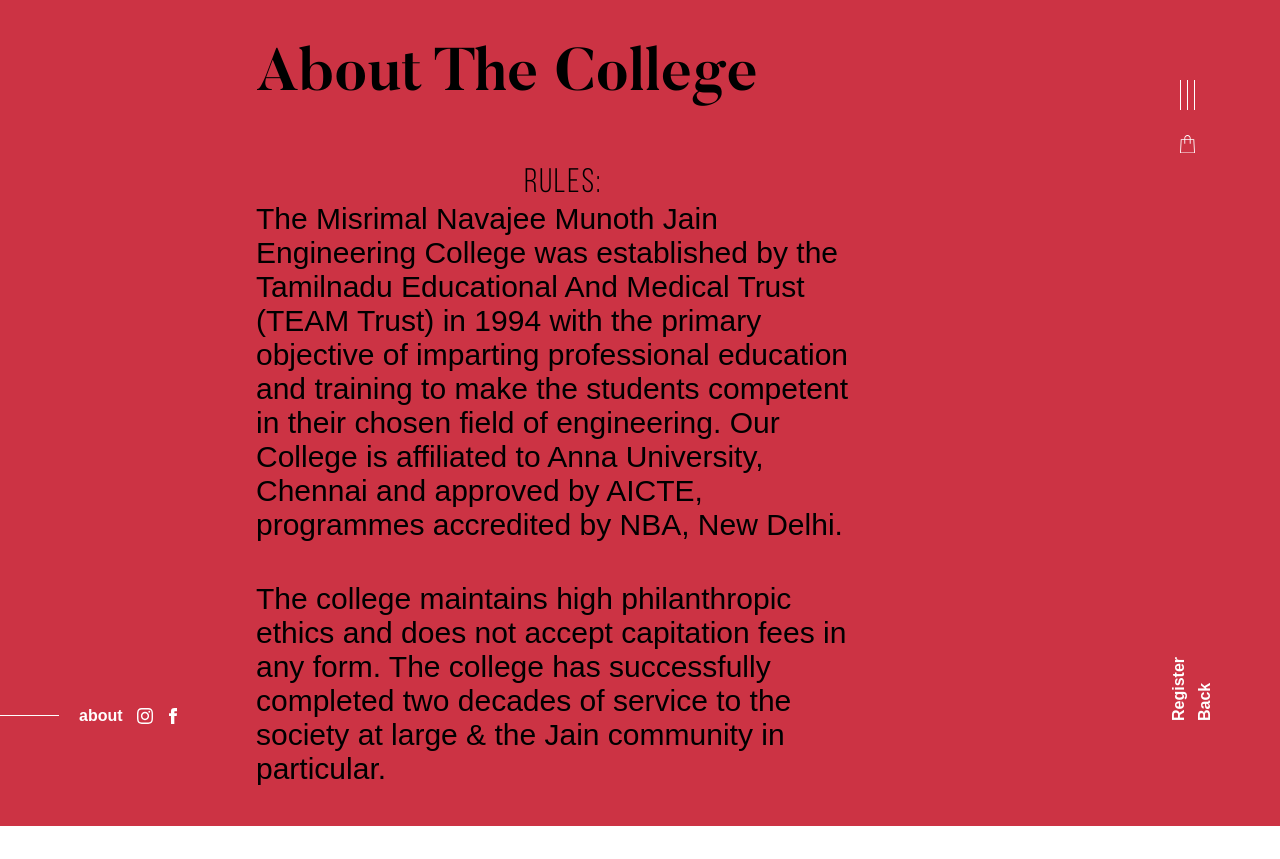
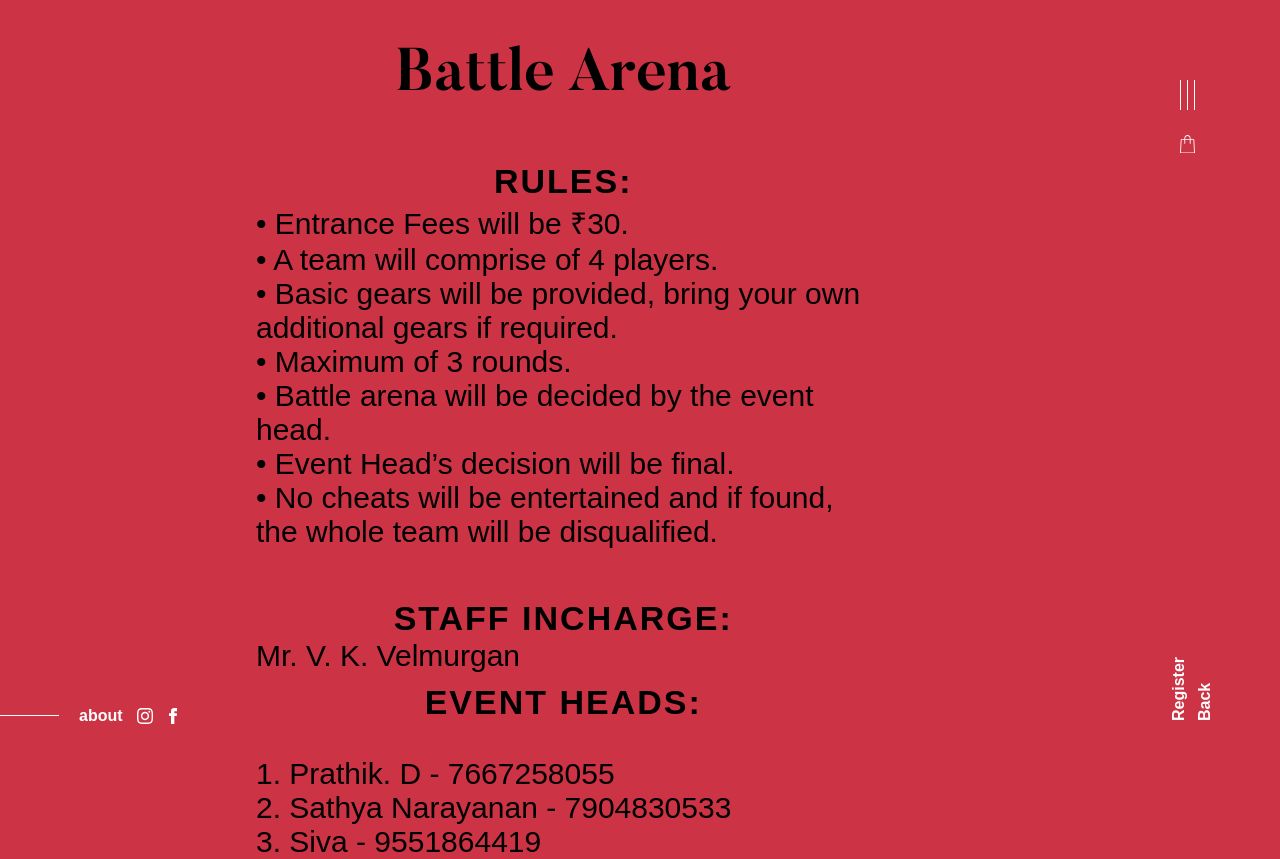
Before and after one commit to arihant927/final, a plain HTML site: page fashion/commissioned/04-tatler.html in a window 1280 px wide. Before the commit the page ends 826 px from the top, so only its background shows below. Drawn offline with Linux system fonts and the light colour scheme; a script that the page names is missing; a web font is replaced by a local one.

Commit message:
added battle arena rules

```diff
--- a/fashion/commissioned/04-tatler.html
+++ b/fashion/commissioned/04-tatler.html
@@ -86,13 +86,26 @@
                     <div class="content-texte">
 
                         <div class="col1">
-						<h1>About The College</h1>
-                            <h3>RULES:</h3>
-                               The Misrimal Navajee Munoth Jain Engineering College was established by the Tamilnadu Educational And Medical Trust (TEAM Trust) in 1994 with the primary objective of imparting professional education and training to make the students competent in their chosen field of engineering. Our College is affiliated to Anna University,  Chennai and approved  by  AICTE, programmes accredited by NBA, New Delhi.
+						<center><h1>Battle Arena</h1></center>
+                            <h3><strong>RULES:</strong></h3>
+                              <p> •	Entrance Fees will be ₹30.<br>
+•	A team will comprise of 4 players.<br>
+•	Basic gears will be provided, bring your own additional gears if required.<br>
+•	Maximum of 3 rounds. <br>
+•	Battle arena will be decided by the event head. <br>
+•	Event Head’s decision will be final.<br>
+•	No cheats will be entertained and if found, the whole team will be disqualified.<br>
+
                             </p>
+                            <h3><strong>STAFF INCHARGE:</strong></h3>
+Mr. V. K. Velmurgan <br>
 
-                                The college maintains high philanthropic ethics and does not accept capitation fees in any form. The college has successfully completed two decades of service to the society at large & the Jain community in particular.
-                            </p>
+<h3><strong>EVENT HEADS:</strong></h3><br>
+                          1. Prathik. D - 7667258055<br>
+		2. Sathya Narayanan - 7904830533<br>
+		3. Siva - 9551864419<br>
+
+
                         </div>
                     </div></div>
 
```
